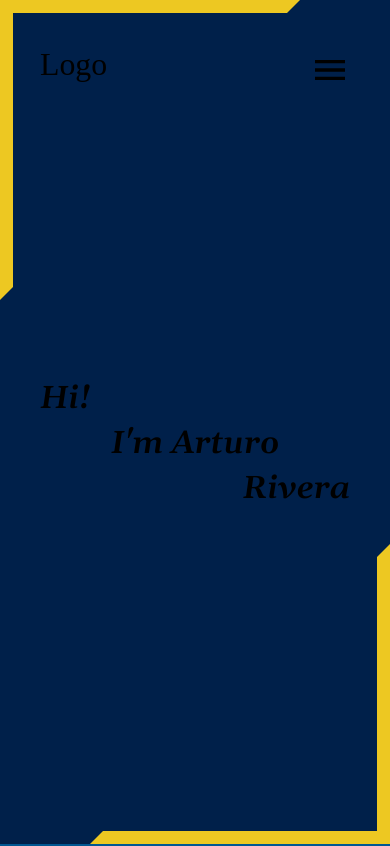
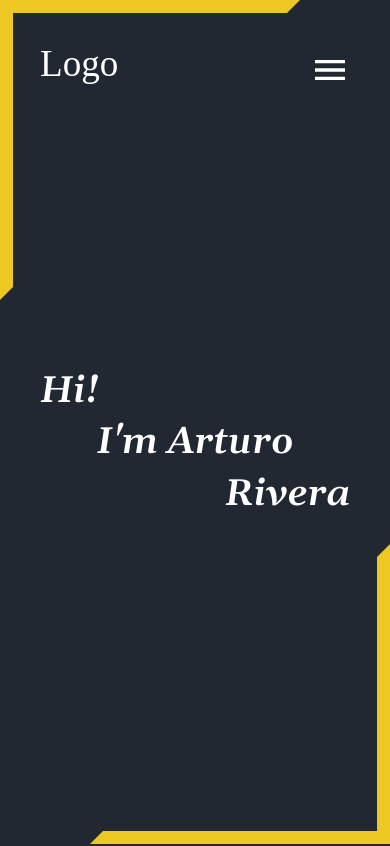
Before and after one commit to Houser97/Portfolio, a React (Create React App) app: page / in a window 390 px wide. Shown: the top 846 px of the page. Built offline with nearby package versions, Linux system fonts and the light colour scheme.

Commit message:
Change home and about components background

```diff
--- a/src/index.css
+++ b/src/index.css
@@ -11,9 +11,10 @@
   --border-width-medium: 16px;
   --border-width-small: 13px;
 
+  --home-color: white;
   /*--home-background: rgb(28, 26, 26);*/
-  --home-background: #00204A;
-  --about-background: #005792;
+  --home-background: #222831;
+  --about-background: #222831;
 }
 
 html{
@@ -48,8 +49,7 @@ code {
     }
 }
 
-
-@media (max-width: 720px) {
+@media (max-width: 600px) {
   html{
     font-size: 12px;
   }
@@ -57,18 +57,12 @@ code {
 
 @media (max-width: 520px) {
   html{
-    font-size: 10px;
+    font-size: 9px;
   }
 }
 
-@media (max-width: 420px) {
+@media (max-width: 460px) {
   html{
-    font-size: 6px;
+    font-size: 7px;
   }
 }
-
-@media (max-width: 340px) {
-  html{
-    font-size: 4px;
-  }
-}
```
